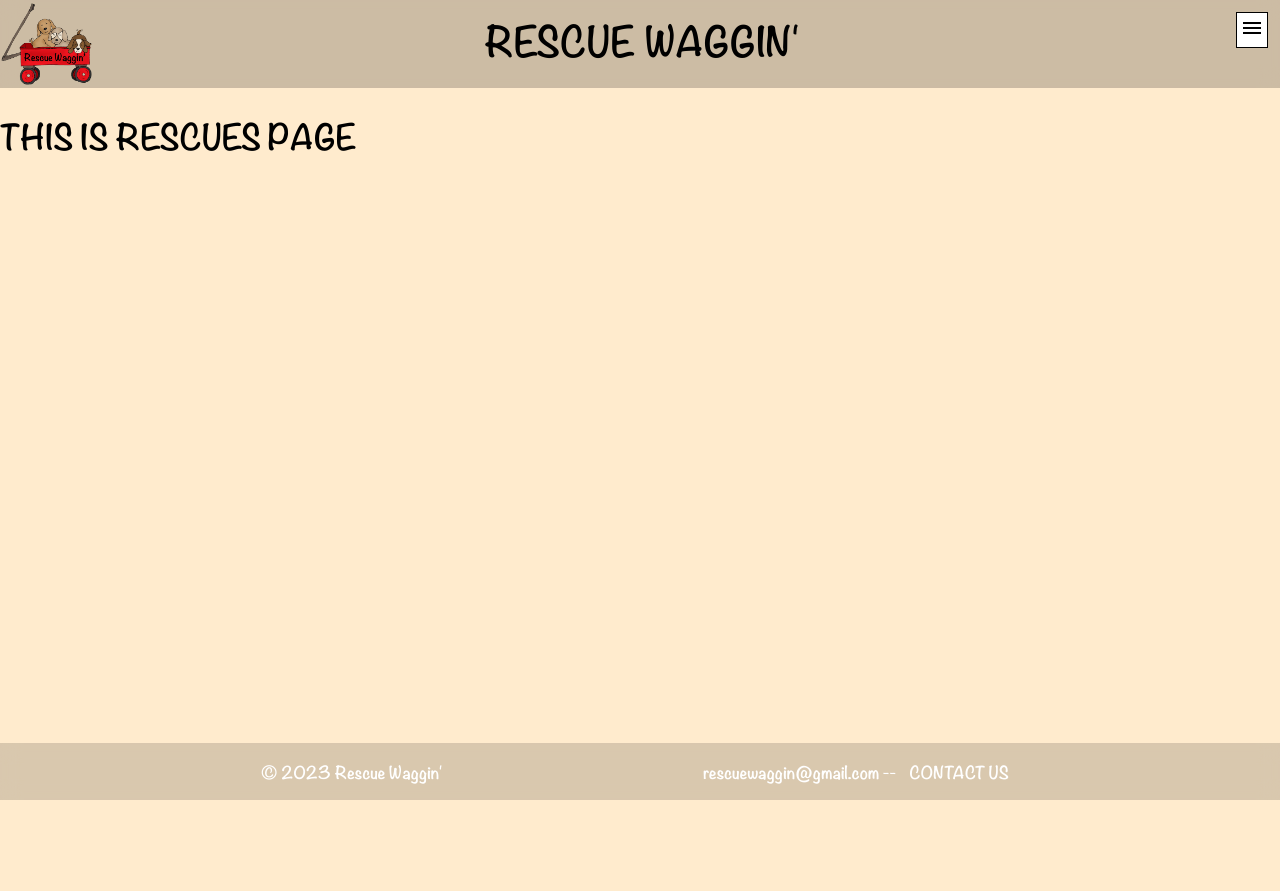
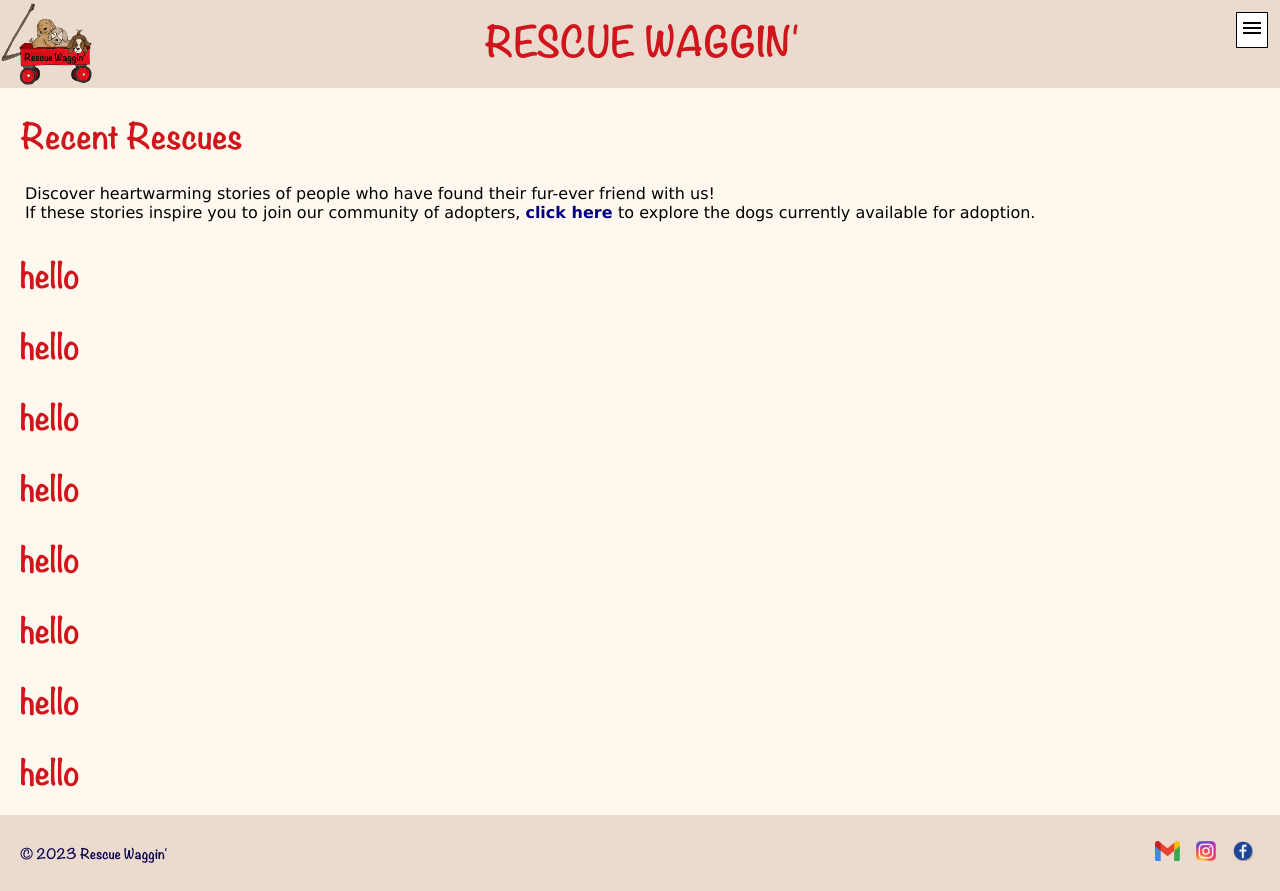
Before and after one commit to t-schneids/midterm, a PHP site: page /rescues.html in a window 1280 px wide. Before the commit the page ends 800 px from the top, so only its background shows below. Run offline with PHP 8.4, Linux system fonts and the light colour scheme.

Commit message:
update footer style content & changed colors of everything

```diff
--- a/general.css
+++ b/general.css
@@ -4,7 +4,7 @@
 
 body {
     margin: 0;
-    background-color:blanchedalmond;
+    background-color:rgb(255, 248, 238);
     font-family: Noteworthy;
 }
 
@@ -23,7 +23,7 @@
     overflow: hidden;
     list-style-type: none;
     margin: 0;
-    background-color: rgba(0, 0, 0, 0.2);
+    background-color: rgba(152, 106, 79, 0.2);
     padding: 0;
     font-size: large;
     -webkit-backdrop-filter: blur(10px);
@@ -42,7 +42,7 @@
 .logo a {
     text-decoration: none;
     font-family: Noteworthy;
-    color: black;
+    color: rgb(209,21,28);
     font-weight: bold;
     font-size: 38px;
     padding: 0;
@@ -72,7 +72,7 @@
     width: fit-content;
     height: auto;
     z-index: 99;
-    background: black;
+    background: navy;
     border-radius: 5%;
 }
 
@@ -123,27 +123,36 @@
 
 /* Footer Styling */
 footer {
-    display: flex;
-    justify-content: space-evenly;
     position: absolute;
     bottom: 0;
+    left: 0;
+    right: 0;
+    overflow-x: hidden;
     z-index: 100;
-    width: 100%;
-    color: white;
-    background-color: rgba(0, 0, 0, 0.15);
+    background-color: rgba(152, 106, 79, 0.2);
+    display: flex;
+    justify-content: space-between;
+    align-items: center;
+    padding: 10px 20px;
+    color: rgb(15, 6, 82);
+    font-size: 13px;
     text-align: center;
     -webkit-backdrop-filter: blur(10px);
     backdrop-filter: blur(10px);
-    font-size: medium;
 }
 
-footer p a {
-    text-decoration: none;
-    color: white;
-    padding: 10px;
+footer ul.nav {
+    list-style: none;
+    padding: 0;
+    margin: 0;
 }
 
-footer p a:hover {
-    background-color: rgba(255, 255, 255, 0.2);
-    border-radius: 25px;
+footer li {
+    color: rgb(15, 6, 82);
+    font-size: 13px;
+    text-decoration: none;
+    display: inline-block;
+    justify-content: flex-end;
+    margin: 7px;
+    align-items: center;
 }
--- a/rescues.html
+++ b/rescues.html
@@ -1,5 +1,28 @@
 <!DOCTYPE html>
 <html>
+    <style type="text/css">
+        footer {
+            position: relative !important;
+        }
+
+        h1 {
+            color: rgb(209,21,28);
+            margin: 20px;
+        }
+
+        p {
+            color: black;
+            margin: 25px;
+            font-family: 'Lucida Sans', 'Lucida Sans Regular', 'Lucida Grande', 'Lucida Sans Unicode', Geneva, Verdana, sans-serif;
+        }
+
+        #clickHere {
+            color: navy;
+            font-family: 'Lucida Sans', 'Lucida Sans Regular', 'Lucida Grande', 'Lucida Sans Unicode', Geneva, Verdana, sans-serif;
+            text-decoration: none;
+            font-weight: bold;
+        }
+    </style>
     <head>
         <title>Midterm</title>
         <meta name="viewport" content="width=device-width, initial-scale=1.0">
@@ -50,12 +73,44 @@
         </button>
 
         <div class="content">
-            <h1>THIS IS RESCUES PAGE</h1>
-
-
+            <h1>Recent Rescues</h1>
+            <p>
+                Discover heartwarming stories of people who have found their fur-ever friend with us!
+                </br> If these stories inspire you to join our community of adopters,
+                <a id="clickHere" href="availableDogs.html"> click here </a>
+                to explore the dogs currently available for adoption.
+            </p>
+            <h1>
+                hello
+            </h1>
+            <h1>
+                hello
+            </h1>
+            <h1>
+                hello
+            </h1>
+            <h1>
+                hello
+            </h1>
+            <h1>
+                hello
+            </h1>
+            <h1>
+                hello
+            </h1>
+            <h1>
+                hello
+            </h1>
+            <h1>
+                hello
+            </h1>
             <footer>
-                <p>&copy; 2023 Rescue Waggin'</p>
-                <p>rescuewaggin@gmail.com -- <a href="contact.html"> CONTACT US</a></p>
+                <h4> &copy; 2023 Rescue Waggin' </h4>
+                <ul class="nav">
+                    <li> <a href="https://www.gmail.com"><img src="gmailLogo.png" style="width:25px;height:20px;"></a> </li>
+                    <li> <a href="https://www.instagram.com"><img src="instagramLogo.png" style="width:20px;height:20px;"></a> </li>
+                    <li> <a href="https://www.facebook.com"><img src="facebookLogo.png" style="width:20px;height:20px;"></a> </li>
+                </ul>
             </footer>
         </div>
     </body>
```
Also changed, not shown: aboutUs.html (+6 -2 lines), adoption.html (+6 -2 lines), availableDogs.html (+6 -2 lines), contact.html (+6 -2 lines), events.html (+6 -2 lines), index.html (+6 -2 lines), facebookLogo.png (added), gmailLogo.png (added), instagramLogo.png (added), 1 other file.
